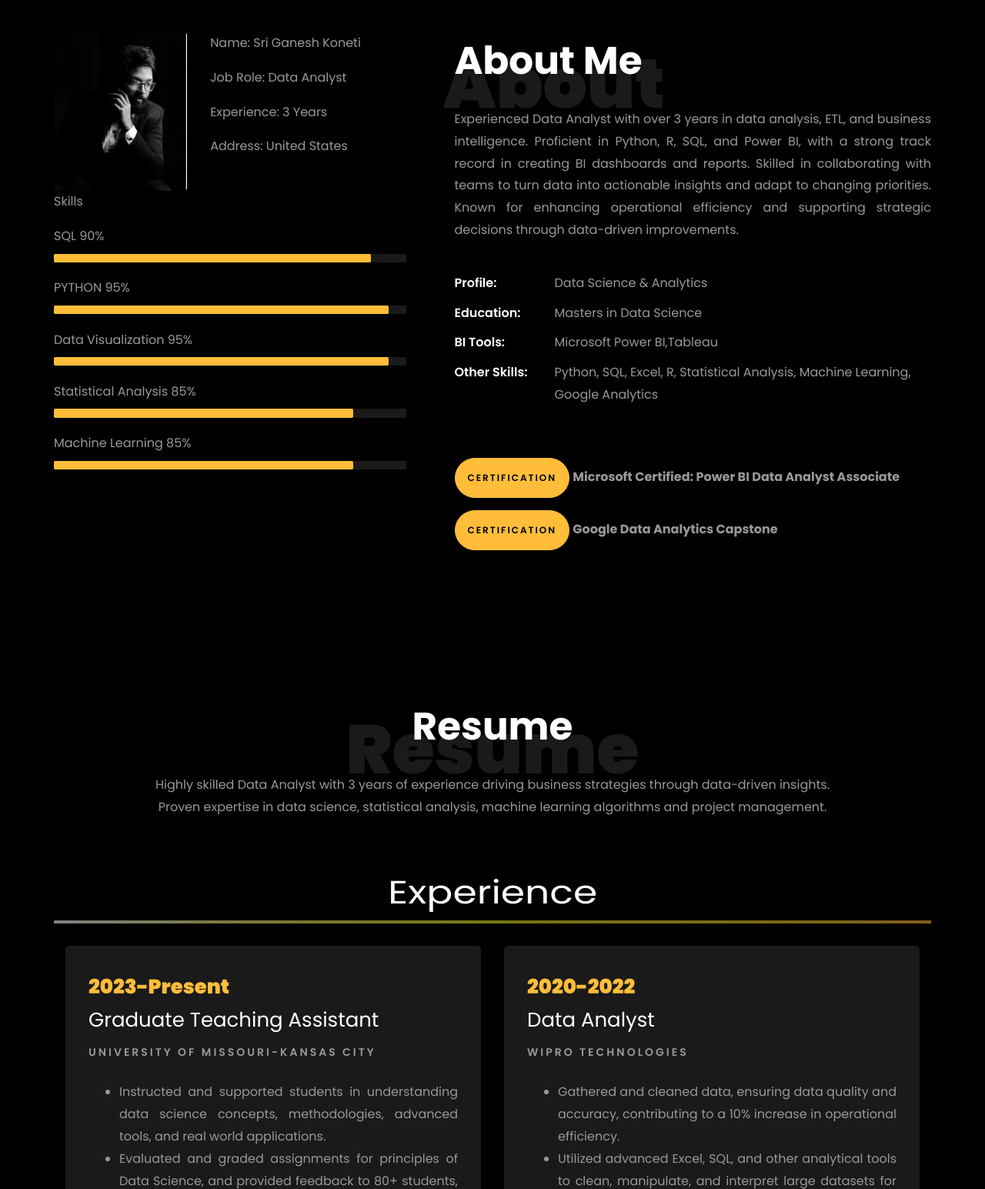
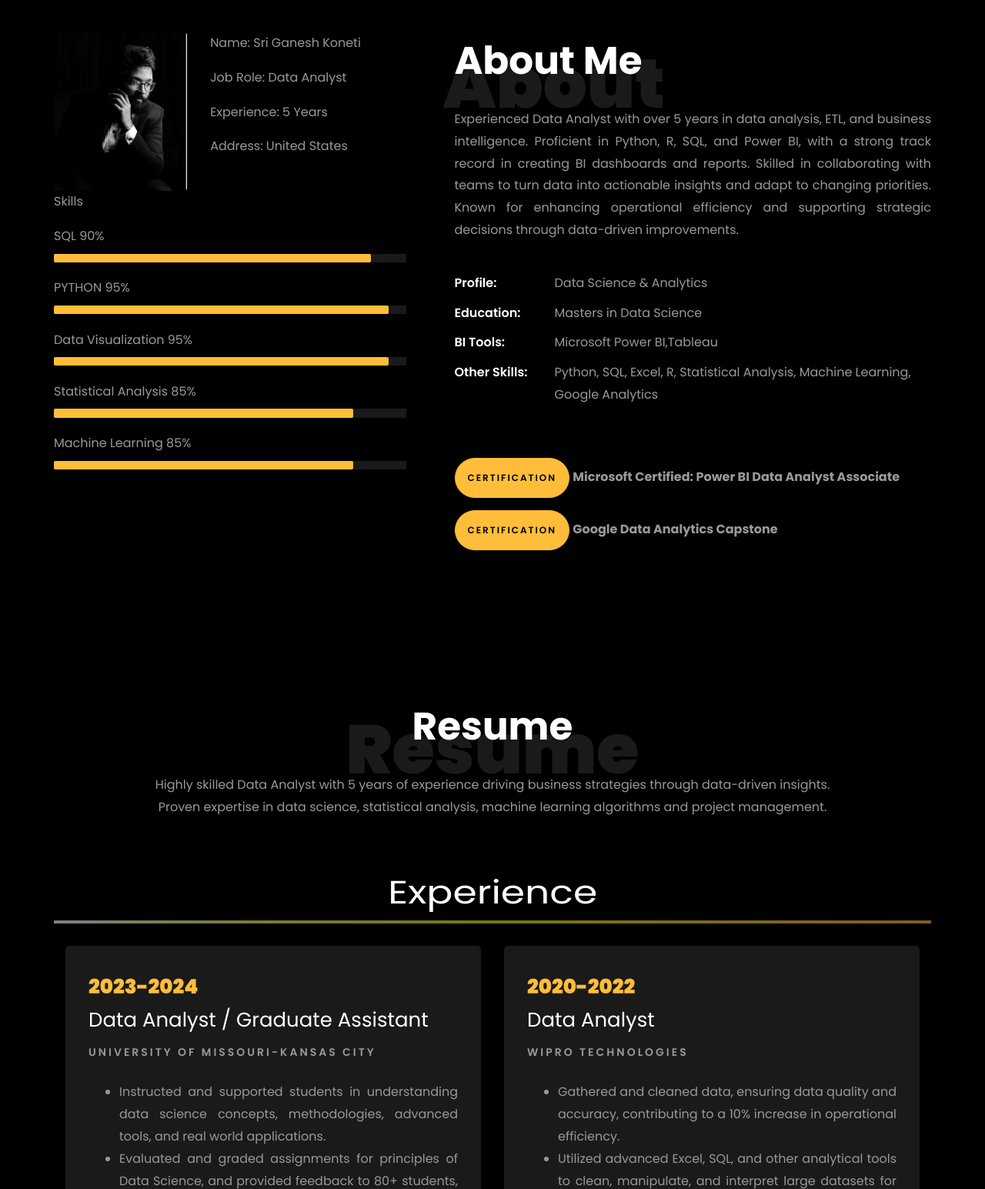
Before and after one commit to ganeshkoneti01/ganeshkoneti01.github.io, a plain HTML site: page index.html in a window 1280 px wide. Shown: the part 820-2365 px from the top of the page at 77% size. Drawn offline with Linux system fonts and the light colour scheme; files whose address does not match are found by name.

Commit message:
Update index.html

```diff
--- a/index.html
+++ b/index.html
@@ -235,7 +235,7 @@
 									  <div class="about-info">
 										<p><span class="title-s">Name: </span> <span>Sri Ganesh Koneti</span></p>
 										<p><span class="title-s">Job Role: </span> <span>Data Analyst</span></p>
-										<p><span class="title-s">Experience: </span> <span>3 Years</span></p>
+										<p><span class="title-s">Experience: </span> <span>5 Years</span></p>
 										<p><span class="title-s">Address: </span> <span>United States</span></p>
 									  </div>
 									</div>
@@ -287,7 +287,7 @@
 								<h1 class="big">About</h1>
 								<h2 class="mb-4">About Me</h2>
 
-								<p style="text-align: justify;">Experienced Data Analyst with over 3 years in data analysis, ETL, and business intelligence. Proficient in Python, R, SQL, and Power BI, with a strong track record in creating BI dashboards and reports. Skilled in collaborating with teams to turn data into actionable insights and adapt to changing priorities. Known for enhancing operational efficiency and supporting strategic decisions through data-driven improvements.</p>
+								<p style="text-align: justify;">Experienced Data Analyst with over 5 years in data analysis, ETL, and business intelligence. Proficient in Python, R, SQL, and Power BI, with a strong track record in creating BI dashboards and reports. Skilled in collaborating with teams to turn data into actionable insights and adapt to changing priorities. Known for enhancing operational efficiency and supporting strategic decisions through data-driven improvements.</p>
 								<ul class="about-info mt-4 px-md-0 px-2">
 									<li class="d-flex"><span>Profile:</span> <span>Data Science &amp; Analytics</span></li>
 									<!-- <li class="d-flex"><span>Domain:</span> <span>Retail, Ecommerce, BFSI &amp; Digital Marketing</span></li> -->
@@ -331,7 +331,7 @@
           <div class="col-md-10 heading-section text-center ftco-animate">
           	<h1 class="big big-2">Resume</h1>
             <h2 class="mb-4">Resume</h2>
-            <p>Highly skilled Data Analyst with 3 years of experience driving business strategies through data-driven insights. Proven expertise in data science, statistical analysis, machine learning algorithms and project management.</p>
+            <p>Highly skilled Data Analyst with 5 years of experience driving business strategies through data-driven insights. Proven expertise in data science, statistical analysis, machine learning algorithms and project management.</p>
           </div>
         </div>
 
@@ -344,8 +344,8 @@
 		<div class="row">
 				<div class="col-md-6">
 					<div class="resume-wrap ftco-animate">
-						<span class="date">2023-Present</span>
-						<h2>Graduate Teaching Assistant</h2>
+						<span class="date">2023-2024</span>
+						<h2>Data Analyst / Graduate Assistant</h2>
 						<span class="position">University of Missouri-Kansas City</span>
 						<p class="mt-4">
 							<ul>
```
